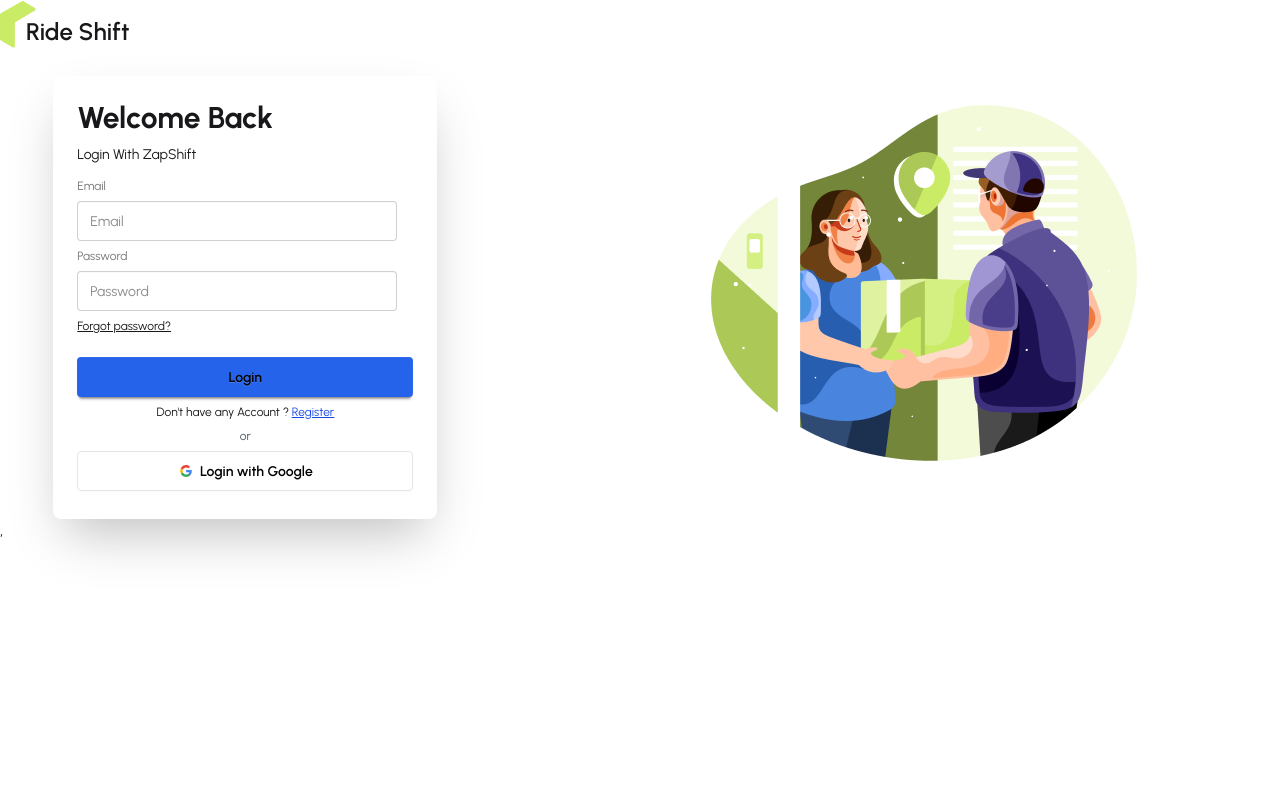
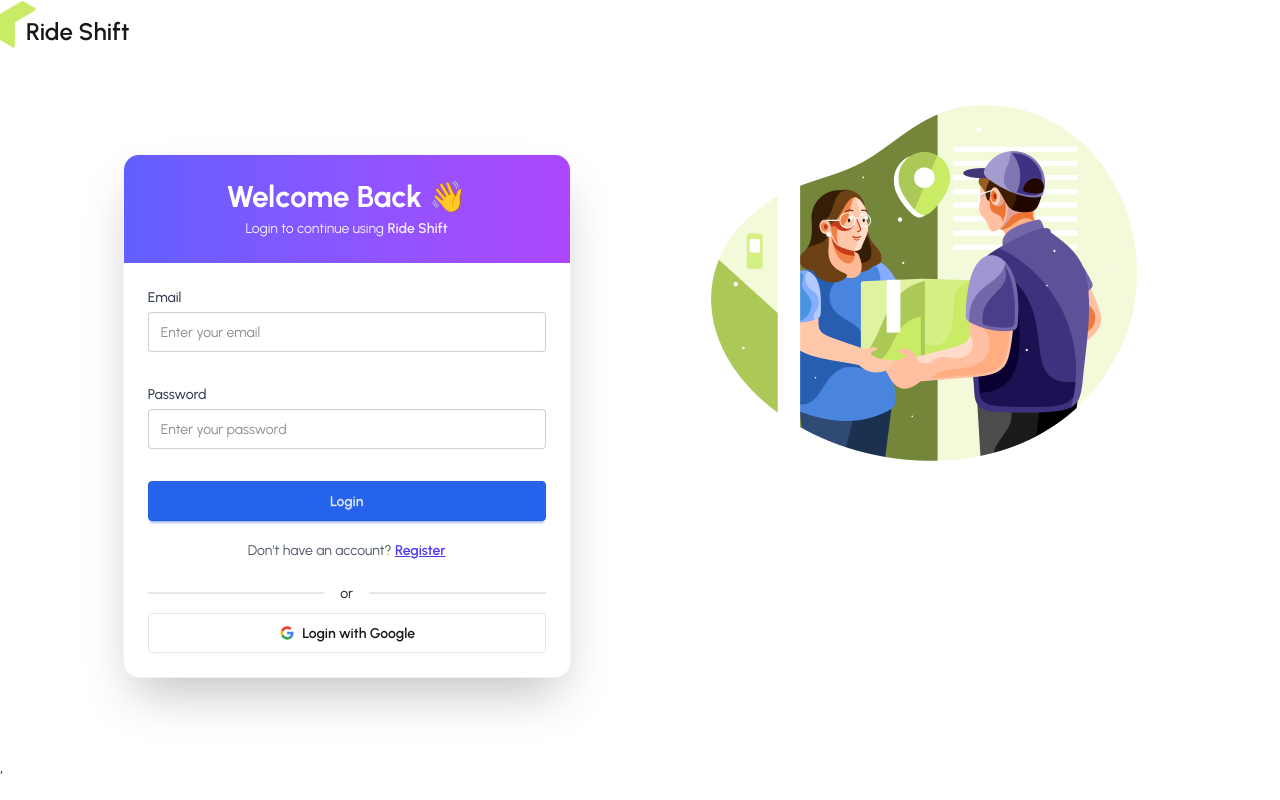
Before and after one commit to Habib0088/Product-Shift, a React (Vite) app: page /login in a window 1280 px wide. Built offline with nearby package versions, Linux system fonts and the light colour scheme; no server answers.

Commit message:
Design implemented on login form

```diff
--- a/src/Component/Authentication/LogIn/LogIn.jsx
+++ b/src/Component/Authentication/LogIn/LogIn.jsx
@@ -7,136 +7,132 @@
 const LogIn = () => {
   const location = useLocation();
   const axiosSecure = useAxiosSecure();
-
   const navigator = useNavigate();
-
   const { loginUeser, loginWithGoogle } = use(AuthContext);
 
   const handleGoogle = () => {
     loginWithGoogle()
       .then((result) => {
         const user = result.user;
-        console.log(user);
 
         const userProfileCreate = {
           email: user.email,
           displayName: user.displayName,
           photoURL: user.photoURL,
         };
-        axiosSecure
-          .post("/users", userProfileCreate)
-          .then((res) => {
-            console.log(res.data);
+
+        axiosSecure.post("/users", userProfileCreate).then(() => {
           navigator(location.state || "/");
+        });
       })
-          .catch((err) => console.log(err));
+      .catch((error) => console.log(error.message));
+  };
 
-        navigator(location.state || "/");
-      })
-      .catch((error) => {
-        console.log(error.message);
-      });
-  };
   const {
     register,
     handleSubmit,
     formState: { errors },
   } = useForm();
+
   const handleLogin = (data) => {
-    console.log(data);
     loginUeser(data.email, data.password)
-      .then((result) => {
-        const loggedUser = result.user;
-        console.log(loggedUser);
-        navigator(location.state || "/");
-      })
-      .catch((error) => {
-        console.log(error.message);
-      });
+      .then(() => navigator(location.state || "/"))
+      .catch((error) => console.log(error.message));
   };
 
-  // axiosSecure.get('/users')
   return (
-    <div>
-      <form
-        onSubmit={handleSubmit(handleLogin)}
-        className="card bg-base-100 w-full max-w-sm shrink-0 shadow-2xl"
-      >
-        <div className="card-body">
-          <h1 className="text-start font-bold text-3xl"> Welcome Back</h1>
-          <h2 className="text-start">Login With ZapShift</h2>
-          <fieldset className="fieldset">
-            <label className="label">Email</label>
+    <div className="min-h-[85vh] flex items-center justify-center px-4">
+      <div className="card bg-base-100 w-full max-w-md shadow-2xl border border-gray-100 rounded-2xl overflow-hidden">
+
+        {/* Header */}
+        <div className="bg-gradient-to-r from-indigo-500 to-purple-500 p-6 text-white">
+          <h1 className="text-3xl font-bold">Welcome Back 👋</h1>
+          <p className="opacity-90 text-sm mt-1">
+            Login to continue using <span className="font-semibold">Ride Shift</span>
+          </p>
+        </div>
+
+        {/* Form */}
+        <form onSubmit={handleSubmit(handleLogin)}>
+          <div className="card-body space-y-3">
+
+
+
+<div className="form-control w-full text-start">
+  <label className="label p-0 mb-1 font-medium text-gray-700 text-start">
+    Email
+  </label>
   <input
     {...register("email", { required: true })}
     type="email"
-              className="input"
-              placeholder="Email"
+    className="input input-bordered w-full text-start"
+    placeholder="Enter your email"
   />
-            {errors.email?.type === "required" && (
-              <p className="text-red-500">You have not provided Email</p>
+  {errors.email && (
+    <span className="text-red-500 text-sm mt-1 text-start">
+      Email is required
+    </span>
   )}
-            <label className="label">Password</label>
+</div>
 
+<div className="form-control w-full text-start mt-3">
+  <label className="label p-0 mb-1 font-medium text-gray-700 text-start">
+    Password
+  </label>
   <input
     {...register("password", { required: true })}
     type="password"
-              className="input"
-              placeholder="Password"
+    className="input input-bordered w-full text-start"
+    placeholder="Enter your password"
   />
-            {errors.password?.type === "required" && (
-              <p className="text-red-500">You have not provided Password</p>
+  {errors.password && (
+    <span className="text-red-500 text-sm mt-1 text-start">
+      Password is required
+    </span>
   )}
-            <div className="text-start underline">
-              <a className="link link-hover ">Forgot password?</a>
 </div>
-            <button className="btn btn-neutral mt-4 bg-primary text-black outline-none border-none">
+
+
+
+            <button className="btn btn-primary w-full mt-3">
               Login
             </button>
-            <p>
-              Don't have any Account ?{" "}
-              <span className="text-blue-700 underline">
-                {" "}
-                <Link to="/registration">Register</Link>{" "}
-              </span>
+
+            <p className="text-sm text-center text-gray-600">
+              Don’t have an account?{" "}
+              <Link to="/registration" className="text-indigo-600 font-semibold underline">
+                Register
+              </Link>
             </p>
-            <p className="text-center text-gray-600 text-md">or</p>
+
+            <div className="divider my-1">or</div>
+
             <button
               onClick={handleGoogle}
-              className="btn bg-white text-black border-[#e5e5e5]"
+              type="button"
+              className="btn w-full bg-white border border-gray-200 hover:bg-gray-50"
             >
               <svg
                 aria-label="Google logo"
-                width="16"
-                height="16"
+                width="18"
+                height="18"
                 xmlns="http://www.w3.org/2000/svg"
                 viewBox="0 0 512 512"
               >
                 <g>
-                  <path d="m0 0H512V512H0" fill="#fff"></path>
-                  <path
-                    fill="#34a853"
-                    d="M153 292c30 82 118 95 171 60h62v48A192 192 0 0190 341"
-                  ></path>
-                  <path
-                    fill="#4285f4"
-                    d="m386 400a140 175 0 0053-179H260v74h102q-7 37-38 57"
-                  ></path>
-                  <path
-                    fill="#fbbc02"
-                    d="m90 341a208 200 0 010-171l63 49q-12 37 0 73"
-                  ></path>
-                  <path
-                    fill="#ea4335"
-                    d="m153 219c22-69 116-109 179-50l55-54c-78-75-230-72-297 55"
-                  ></path>
+                  <path d="m0 0H512V512H0" fill="#fff" />
+                  <path fill="#34a853" d="M153 292c30 82 118 95 171 60h62v48A192 192 0 0190 341" />
+                  <path fill="#4285f4" d="m386 400a140 175 0 0053-179H260v74h102q-7 37-38 57" />
+                  <path fill="#fbbc02" d="m90 341a208 200 0 010-171l63 49q-12 37 0 73" />
+                  <path fill="#ea4335" d="m153 219c22-69 116-109 179-50l55-54c-78-75-230-72-297 55" />
                 </g>
               </svg>
               Login with Google
             </button>
-          </fieldset>
+
           </div>
         </form>
+      </div>
     </div>
   );
 };
--- a/src/Component/Profile/Profile.jsx
+++ b/src/Component/Profile/Profile.jsx
@@ -7,57 +7,60 @@
 import useAuth from "../../hook/useAuth";
 import useAxiosSecure from "../../hook/useAxiosSecure/useAxiosSecure";
 
+const Profile = () => {
+  const { user } = useAuth();
+  const axiosSecure = useAxiosSecure();
 
-const Profile = () => {
- const {user}=useAuth()
-const axiosSecure=useAxiosSecure()
-    console.log(user);
-
-    const {data:profile}=useQuery({
-        queryKey:['profile',user?.email],
-        queryFn:async ()=>{
-            const res=await axiosSecure.get(`/user?email=${user.email}`)
-            console.log(res);
-
-            return res.data
-        }
-    })
-    console.log(profile);
+  const { data: profile } = useQuery({
+    queryKey: ["profile", user?.email],
+    queryFn: async () => {
+      const res = await axiosSecure.get(`/user?email=${user.email}`);
+      return res.data;
+    },
+  });
 
   return (
-    <div className="min-h-[60vh] flex flex-col items-center justify-center bg-gray-300 ">
-      {
-        profile && (
-          <div className="max-w-[600px] rounded-md my-2 md:my-5 text-center space-y-5 shadow-2xl bg-white p-10  mx-auto">
+    <div className="min-h-[60vh] flex items-center justify-center bg-gradient-to-br from-slate-100 to-slate-200 p-4">
+      {profile && (
+        <div className="max-w-[600px] w-full bg-white rounded-2xl shadow-2xl p-8 md:p-10 flex flex-col items-center space-y-6 transition-transform ">
+
+          {/* Profile Picture */}
+          <div className="relative w-[200px] h-[200px]">
             <img
-          className="w-[200px] mx-auto h-[200px] rounded-full "
-          src={profile?.photoURL}
+              src={profile?.photoURL || "https://via.placeholder.com/200"}
               alt={profile?.displayName}
+              className="w-full h-full hover:scale-105 duration-300 object-cover rounded-full border-4 border-indigo-500 shadow-lg"
             />
-        <h1 className="text-3xl font-bold text-center flex items-center justify-center">
-          {" "}
-          <span className="mr-2">
+            <span className="absolute bottom-2 right-2 bg-indigo-500 text-white p-2 rounded-full shadow-md">
+              <FiUser />
+            </span>
+          </div>
+
+          {/* Name */}
+          <h1 className="text-3xl md:text-4xl font-bold flex items-center text-gray-800">
+            <span className="mr-3 text-indigo-500">
               <FaRegUser />
             </span>
             {profile?.displayName}
           </h1>
 
-        <h3 className="text-xl font-bold text-center flex items-center justify-center ">
-          <span className="mr-2">
+          {/* Role */}
+          <h3 className="text-xl md:text-2xl font-semibold flex items-center text-gray-600">
+            <span className="mr-3 text-purple-500">
               <LiaUserSecretSolid />
-          </span>{" "}
-          {profile?.role}
+            </span>
+            {profile?.role || "User"}
           </h3>
-        <h3 className="text-xl font-bold text-center flex items-center  justify-center">
-          <span className="mr-2 border-2 rounded-full p-1 text-black">
-            <CiMail className="text-black" />
 
-          </span>{" "}
+          {/* Email */}
+          <h3 className="text-lg md:text-xl flex items-center text-gray-700 bg-gray-100 rounded-full px-4 py-2 shadow-inner">
+            <span className="mr-3 text-black border-2 border-gray-300 rounded-full p-2 bg-white">
+              <CiMail />
+            </span>
             {profile?.email}
           </h3>
         </div>
-        )
-      }
+      )}
     </div>
   );
 };
--- a/src/Pages/Shared/NavBar/NavBar.jsx
+++ b/src/Pages/Shared/NavBar/NavBar.jsx
@@ -1,4 +1,4 @@
-import { Link, NavLink } from "react-router";
+import { Link, NavLink, useNavigate } from "react-router";
 import Logo from "../../../Component/Logo/Logo";
 import useAuth from "../../../hook/useAuth";
 import useRole from "../../../hook/useRole";
@@ -6,11 +6,7 @@
 import { useState, useEffect } from "react";
 const NavBar = () => {
   const { user, logOut } = useAuth();
-  // const{role}=useRole()
-  // console.log(role);
-
-  // console.log(user);
-
+  const navigator=useNavigate()
   const [isSticky, setIsSticky] = useState(false);
 
   useEffect(() => {
@@ -30,8 +26,10 @@
 
   const handleLogOut = () => {
     logOut()
+
       .then()
       .catch((error) => console.log(error));
+navigator("/")
   };
   const links = (
     <>
@@ -48,9 +46,7 @@
       <li className="font-semibold ">
         <NavLink to="/rider">Be A Rider</NavLink>
       </li>
-      <li className="font-semibold ">
-        <NavLink to="/registration">Registration</NavLink>
-      </li>
+
 
       {user && (
         <>
@@ -106,7 +102,7 @@
             <button >
               {" "}
               {/* <Link>Log Out</Link> */}
-              <li className="relative group">
+              <div className="relative group">
                 <img
                   className="w-[60px] h-[60px] rounded-full"
                   src={user.photoURL}
@@ -131,7 +127,7 @@
                     Profile
                   </Link> */}
                 </ul>
-              </li>
+              </div>
               {/* ==================== */}
             </button>
           ) : (
--- a/src/index.css
+++ b/src/index.css
@@ -15,7 +15,7 @@
 :root {
   --color-primary: #2563eb;
   --color-secondary: #06b6d4;
-  --color-accent: #f59e0b;
+  --color-accent: #fffcf7;
 
   --color-bg: #ffffff;
   --color-text: #0f172a;
```
Lines whose indentation alone changed are shown as unchanged.
